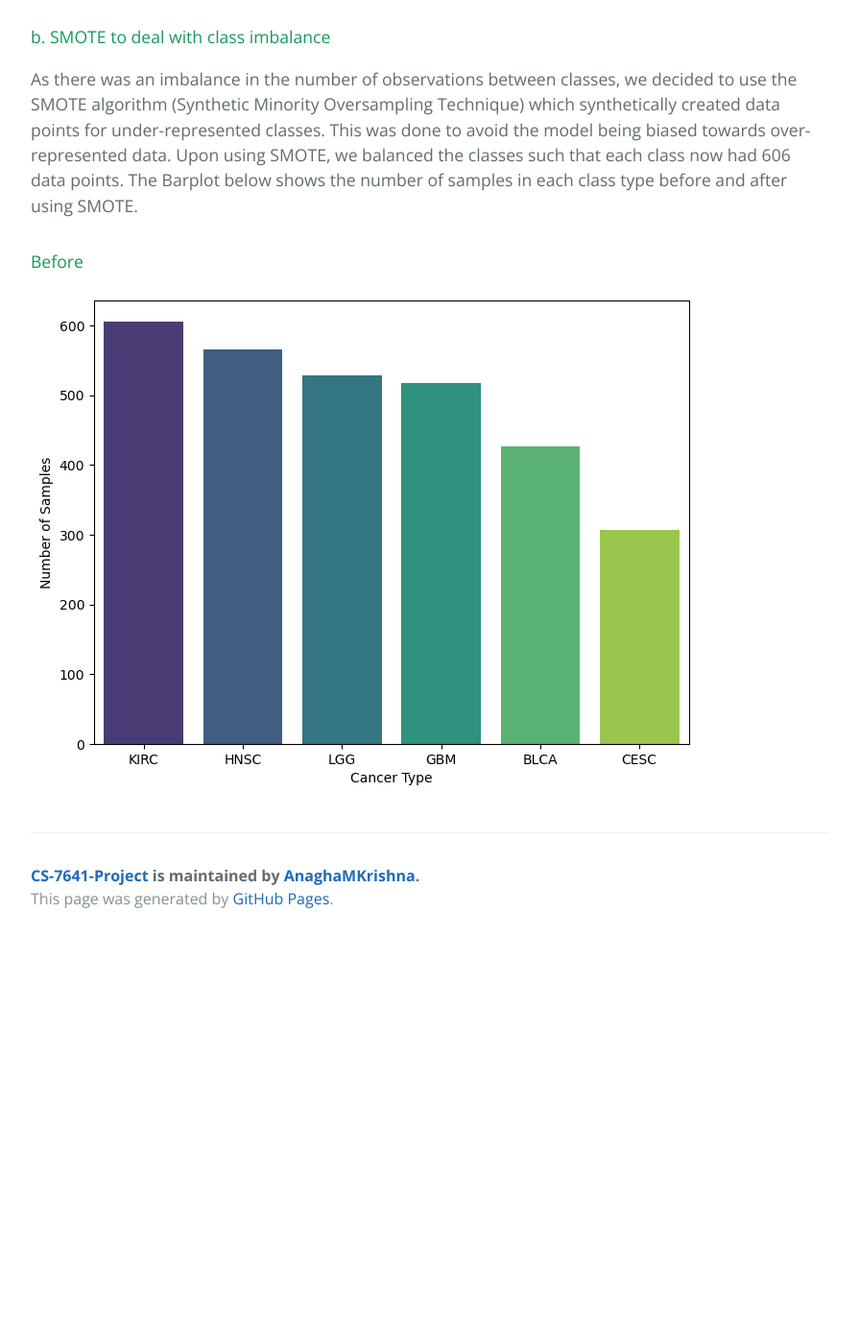
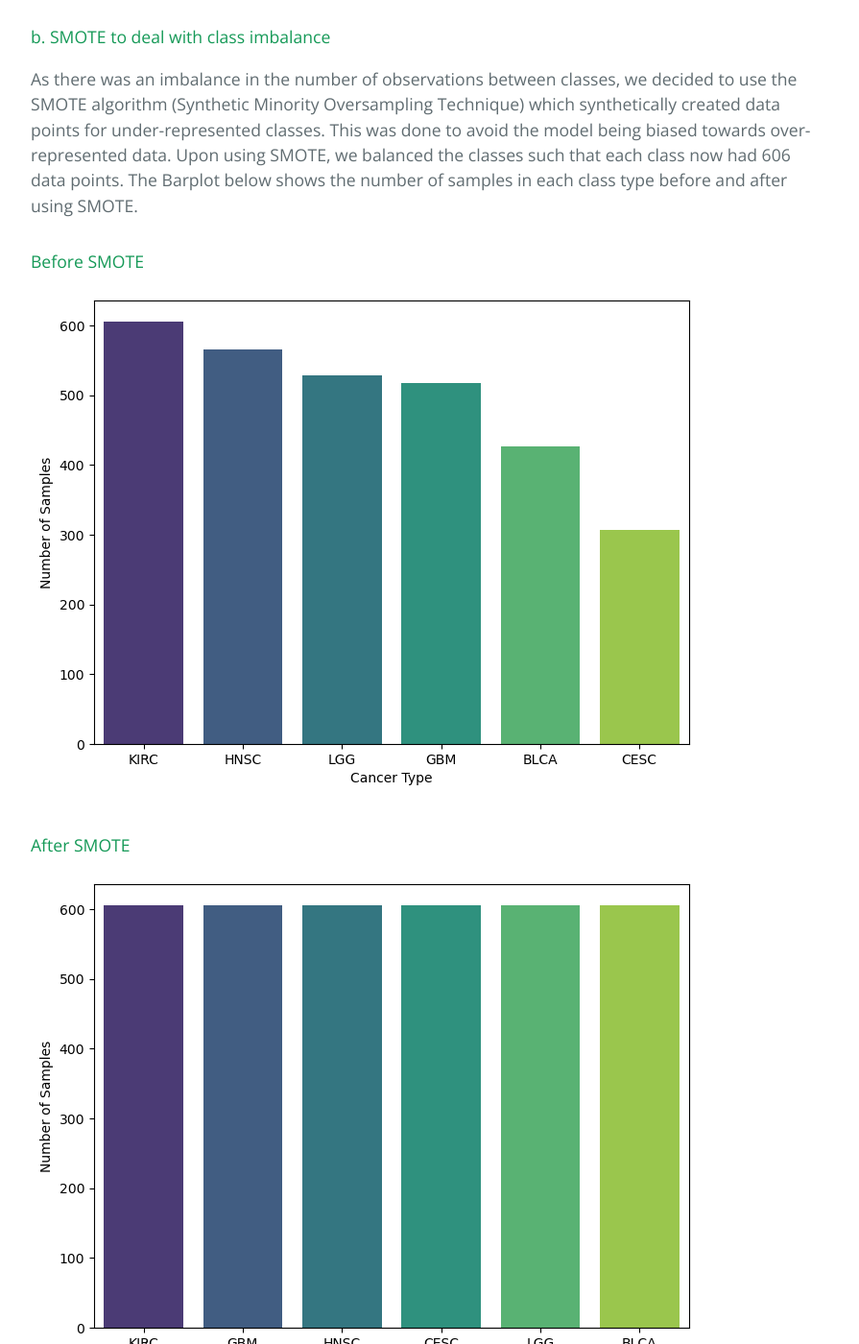
Before and after one commit to AnaghaMKrishna/CS-7641-Project, a Jekyll site: the page built from mid_point_report.md, in a window 1280 px wide and 1400 px high, scrolled down 1901 px. Shown: the whole window at 96% size, without its empty margins (192-1087 px from the left). Built offline with Jekyll 4.4.1, drawn with Linux system fonts in a browser that asks for light colours; our own code applies the rules of GitHub Pages for plain Markdown files; before the commit the page ends 2881 px from its top, so only the background shows below that.

Commit message:
add more content

```diff
--- a/mid_point_report.md
+++ b/mid_point_report.md
@@ -33,5 +33,8 @@ We wanted to ensure that all the datasets we used had expression values present
 As there was an imbalance in the number of observations between classes, we decided to use the SMOTE algorithm (Synthetic Minority Oversampling Technique) which synthetically created data points for under-represented classes. This was done to avoid the model being biased towards over-represented data. Upon using SMOTE, we balanced the classes such that each class now had 606 data points.
 The Barplot below shows the number of samples in each class type before and after using SMOTE.
 
-#### Before
+#### Before SMOTE
 ![Before SMOTE](Figures/Bar_bef_Smote.png)
+
+#### After SMOTE
+![After SMOTE](Figures/Bar_aft_Smote.png)
```
Also changed, not shown: Figures/Bar_aft_Smote.png (added), 1 other file.
